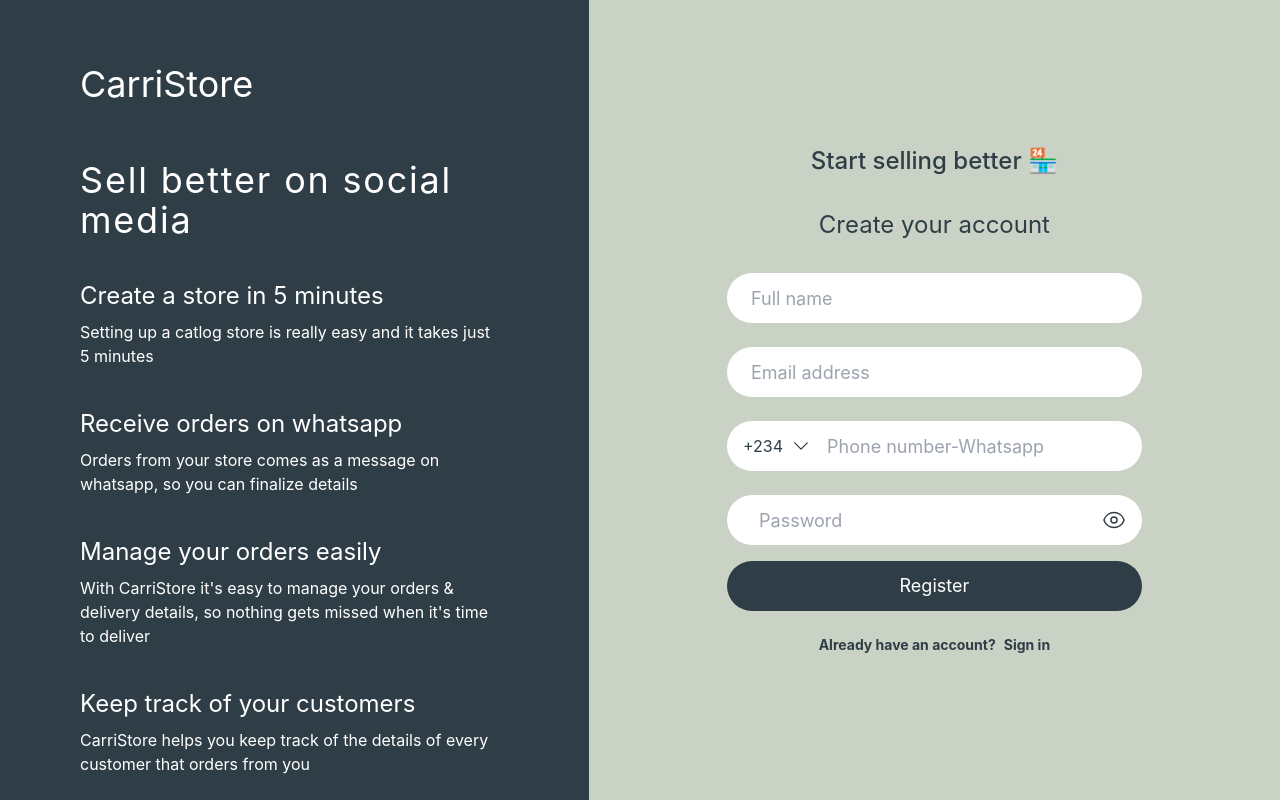
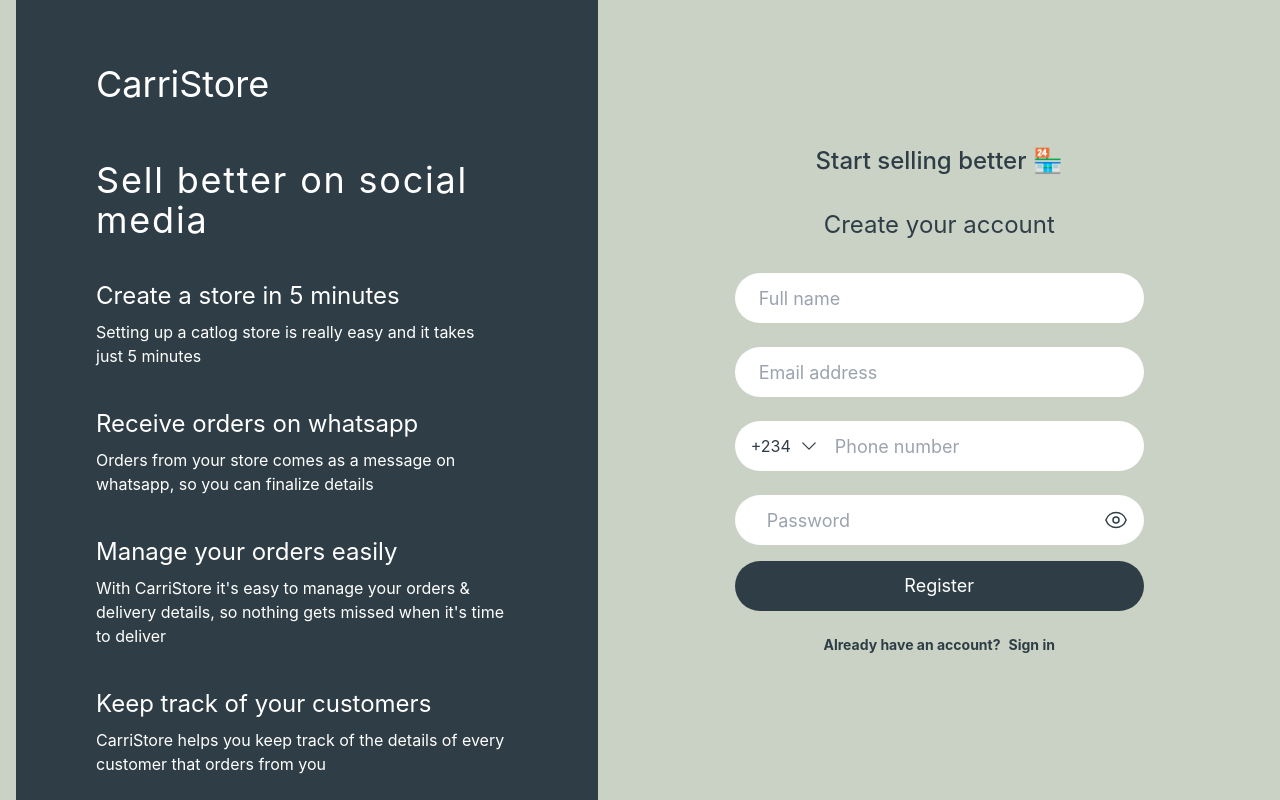
Before and after one commit to carissaayo/carristore, a React (Create React App) app: page /register in a window 1280 px wide. Built offline with nearby package versions, Linux system fonts and the light colour scheme.

Commit message:
Done with the register page4

```diff
--- a/src/App.js
+++ b/src/App.js
@@ -6,15 +6,19 @@
 import Home from "./pages/Home";
 import Register from "./pages/Register";
 import Login from "./pages/Login";
+import SideNav from "./components/landingpageComponents/SideNav";
 function App() {
   return (
     <BrowserRouter>
+      <main className="flex h-screen w-full bg-secondaryColor gap-4">
+        <SideNav  />
         <Routes>
           <Route path="/" element={<LandingPage />} />
           <Route path="/app" element={<Home />} />
           <Route path="/register" element={<Register />} />
           <Route path="/login" element={<Login />} />
         </Routes>
+      </main>
     </BrowserRouter>
   );
 }
--- a/src/components/landingpageComponents/SideNav.js
+++ b/src/components/landingpageComponents/SideNav.js
@@ -2,7 +2,9 @@
 
 const SideNav = () => {
   return (
-    <div>SideNav</div>
+    <main className="h-full bg-white">
+        <div className=""></div>
+    </main>
   )
 }
 
--- a/src/pages/Register.js
+++ b/src/pages/Register.js
@@ -5,7 +5,7 @@
 const Register = () => {
   const [showPassword, setShowPassword] = useState(false);
   return (
-    <main className="w-full flex h-screen ">
+    <main className="w-full flex h-screen overflow-y-hidden">
       {/* Text Con */}
       <section className="bg-primaryColor flex-[2] lg:pt-16 px-12 xl:pl-20 text-white  flex-col gap-10 hidden lg:flex">
         <h1 className=" text-4xl mb-4 ">CarriStore</h1>
@@ -79,7 +79,7 @@
           <input
             type="text"
             className="w-4/5 h-[40px] pl-4 border-0 outline-none text-lg rounded-full"
-            placeholder="Phone number-Whatsapp"
+            placeholder="Phone number"
           />
         </div>
         {/* Input con */}
```
Lines whose indentation alone changed are shown as unchanged.
